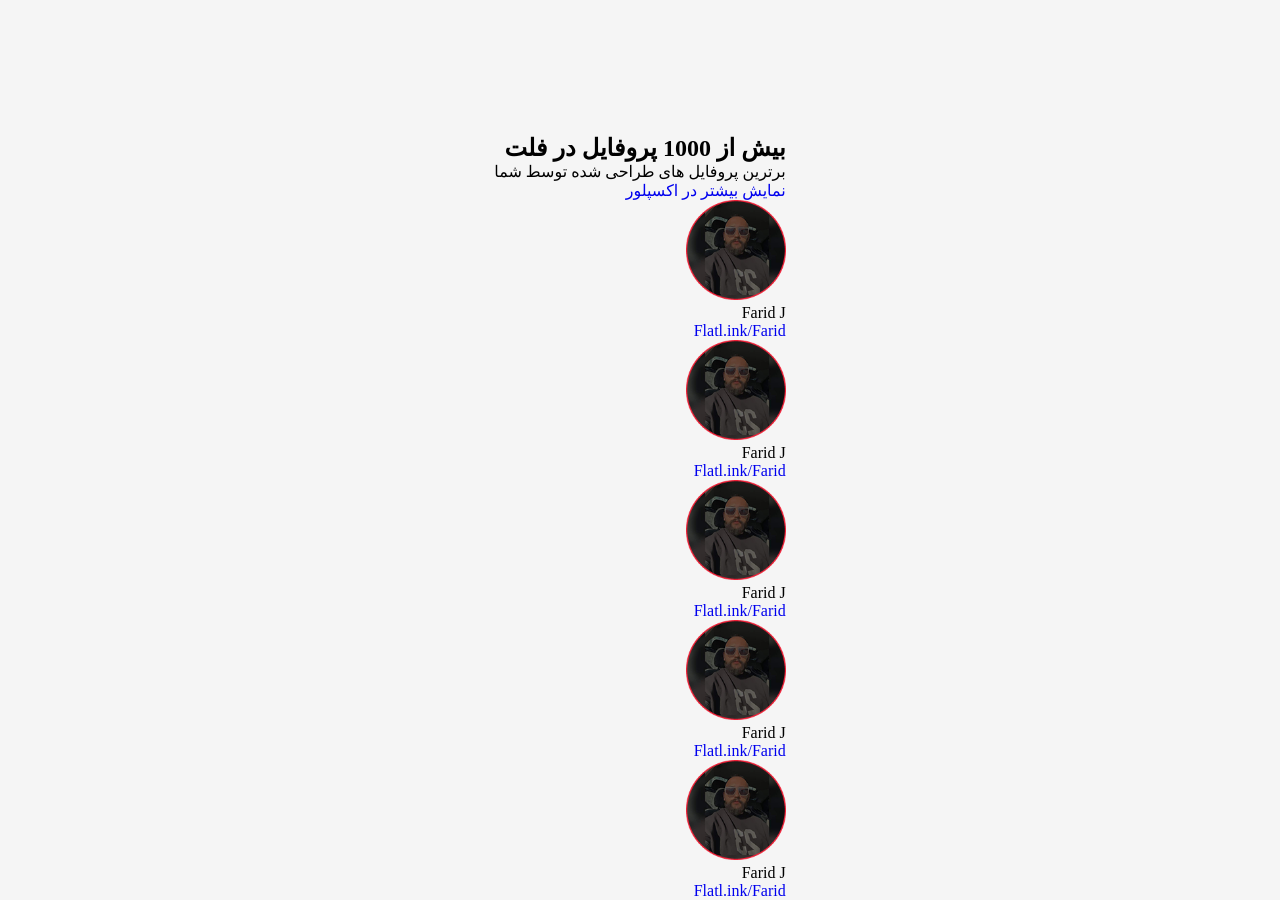
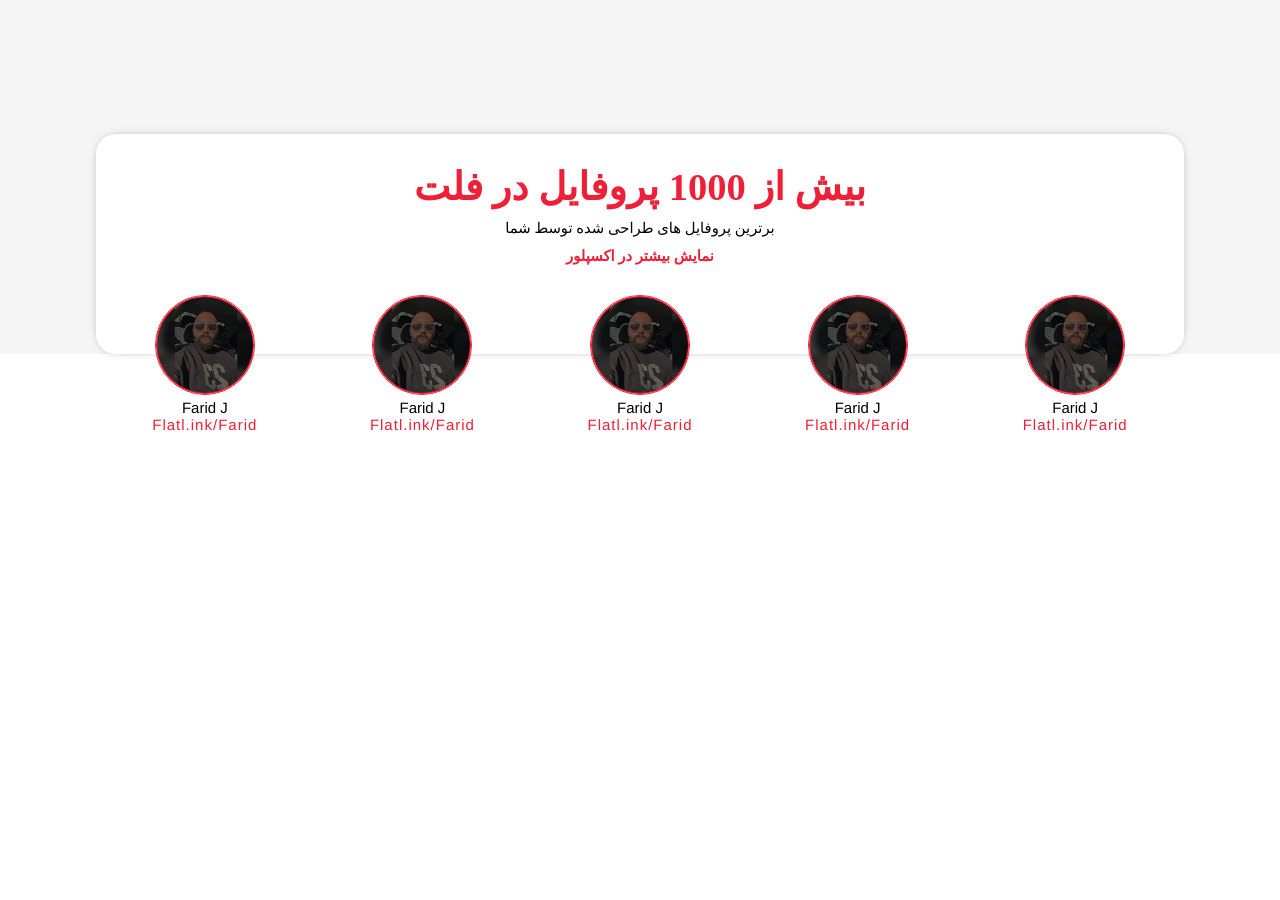
Before and after one commit to bug-hunte-r/Flat, a Next.js app: page / in a window 1280 px wide. Shown: the part 3340-4240 px from the top of the page. After the commit the page ends 3774 px from the top, so only its background shows below. Built offline with nearby package versions, Linux system fonts and the light colour scheme.

Commit message:
set style for users profile section

```diff
--- a/src/components/templates/Users-Prof.js
+++ b/src/components/templates/Users-Prof.js
@@ -10,7 +10,7 @@ function UsersProf() {
         <div className='container-user-prof'>
             <h2 className='title-user-prof'>بیش از 1000 پروفایل در فلت</h2>
             <p className='sub-title-user-prof'>برترین پروفایل های طراحی شده توسط شما </p>
-            <Link href={'/'}>نمایش بیشتر در اکسپلور</Link>
+            <Link href={'/'} className='see-more-btn-users-profile'>نمایش بیشتر در اکسپلور</Link>
             <div className='container-users-info'>
                 <Users />
                 <Users />
--- a/styles/Users-Prof/Users-Prof.css
+++ b/styles/Users-Prof/Users-Prof.css
@@ -0,0 +1,55 @@
+.container-user-prof{
+    display: flex;
+    flex-direction: column;
+    align-items: center;
+    row-gap: 10px;
+    width: 100%;
+    background-color: white;
+    height: 220px;
+    border-radius: 20px;
+    box-shadow: 0px 0px 13px -8px #000000;
+    padding-top: 30px;
+}
+
+.title-user-prof{
+    color: #EE1F36;
+    font-size: calc(2vw + 13px);
+}
+
+.sub-title-user-prof{
+    font-size: calc(1vw + 2px);
+}
+
+.see-more-btn-users-profile{
+    font-size: calc(1vw + 2px);
+    color: #EE1F36;
+    font-weight: 800;
+}
+
+.container-users-info{
+    display: flex;
+    width: 100%;
+    justify-content: space-around;
+    text-align: center;
+    direction: ltr;
+    margin-top: 20px;
+}
+
+.user-img{
+    width: 100px;
+    height: 100px;
+    border-radius: 100px;
+    border: 1px solid #EE1F36;
+}
+
+.users-name{
+    font-family: 'Franklin Gothic Medium', 'Arial Narrow', Arial, sans-serif;
+    font-size: 15px;
+}
+
+.users-profile-address{
+    font-family: 'Franklin Gothic Medium', 'Arial Narrow', Arial, sans-serif;
+    font-size: 15px;
+    color: #EE1F36;
+    letter-spacing: 1px;
+}
```
